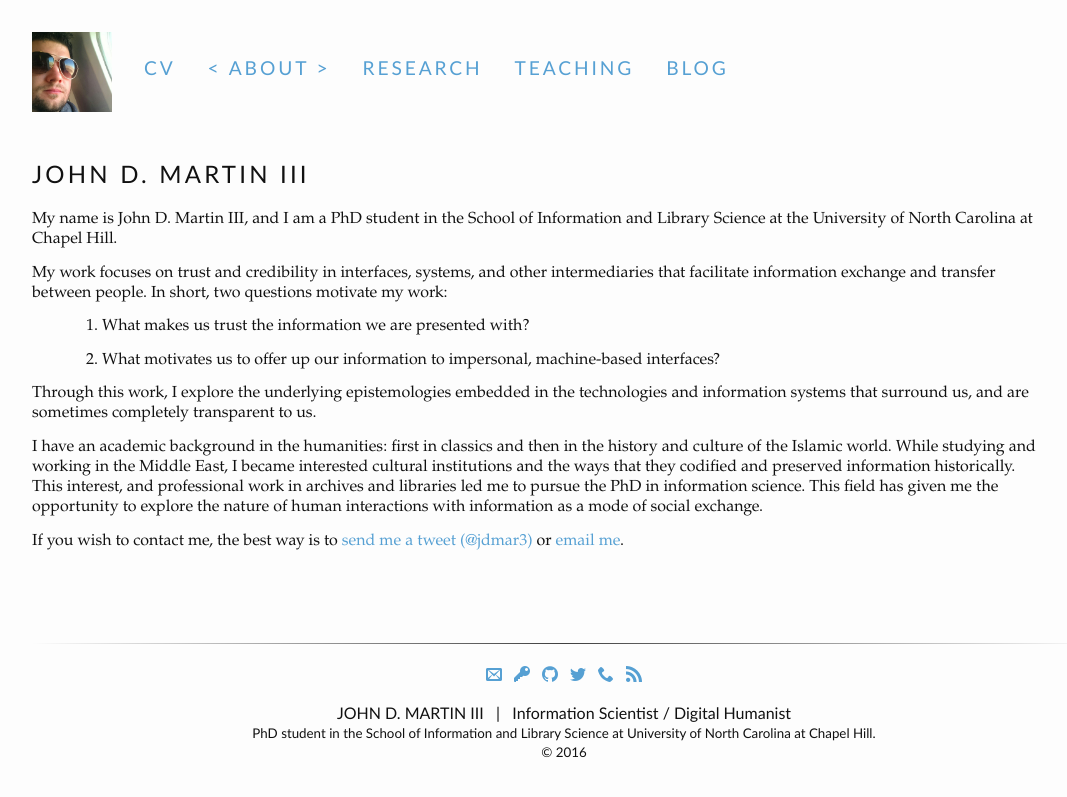
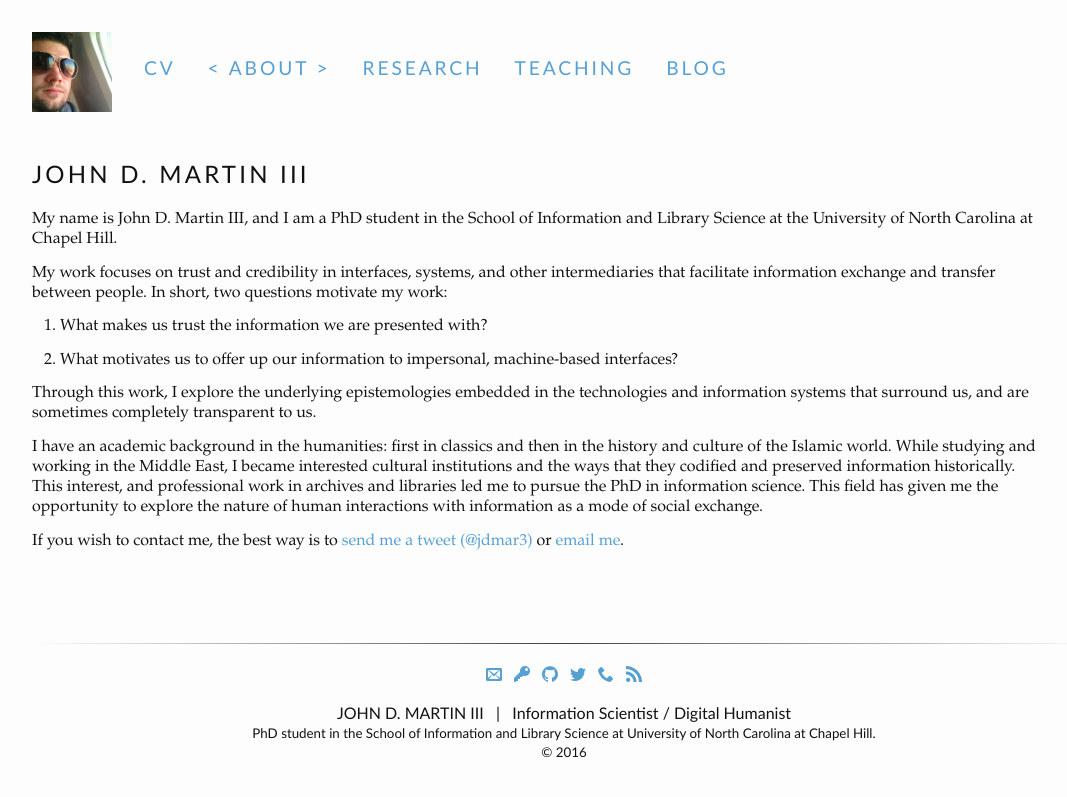
Before and after one commit to jdmar3/jdmar3.github.io, a Jekyll site: the page built from index.md, in a window 1280 px wide. Shown: the top 797 px of the page, without its empty margins (48-1115 px from the left). Built offline with Jekyll 4.4.1, drawn with Linux system fonts in a browser that asks for light colours.

Commit message:
adjust indents

```diff
--- a/css/tufte.scss
+++ b/css/tufte.scss
@@ -221,22 +221,22 @@ section { padding-top: 1rem;
 
 
 ul{ width: 55%; //width: 45%;
-     -webkit-padding-start: 2%;
-     -webkit-padding-end: 2%;
+     -webkit-padding-start: 2.5%;
+     -webkit-padding-end: 2.5%;
      list-style-type: none; }
 
 ul li ul { width: 100%;
-     -webkit-padding-start: 2%;
-     -webkit-padding-end: 2%;
+     -webkit-padding-start: 2.5%;
+     -webkit-padding-end: 2.5%;
      list-style-type: none; }
 
 ol { width: 55%; //width: 45%;
-     -webkit-padding-start: 2%;
-     -webkit-padding-end: 2%; }
+     -webkit-padding-start: 2.5%;
+     -webkit-padding-end: 2.5%; }
 
 ol li ol { width: 100%;
-     -webkit-padding-start: 2%;
-     -webkit-padding-end: 2%;
+     -webkit-padding-start: 2.5%;
+     -webkit-padding-end: 2.5%;
      list-style-type: lower-alpha; }
 
 //li { padding: 0.5em 0; } //vertical padding on list items screws up vertical rhythym
@@ -423,18 +423,19 @@ ul.footer-links li{
 //Full width page styling stuff
 
 body.full-width, .content-listing,
-ul.content-listing li.listing,
-body.full-width ul,
-body.full-width ol{ width: 87.5%; //width: 90%;
+ul.content-listing li.listing{ width: 87.5%; //width: 90%;
        margin-left: auto;
        margin-right: auto;
        padding: 0% 5%;
+}
 
-}
 .full-width article p{
   width: 90%;
 }
 
+.full-width ul,
+.full-width ol{ width: 87.5%;
+}
 
 h1.content-listing-header{
   font-style: normal;
```
